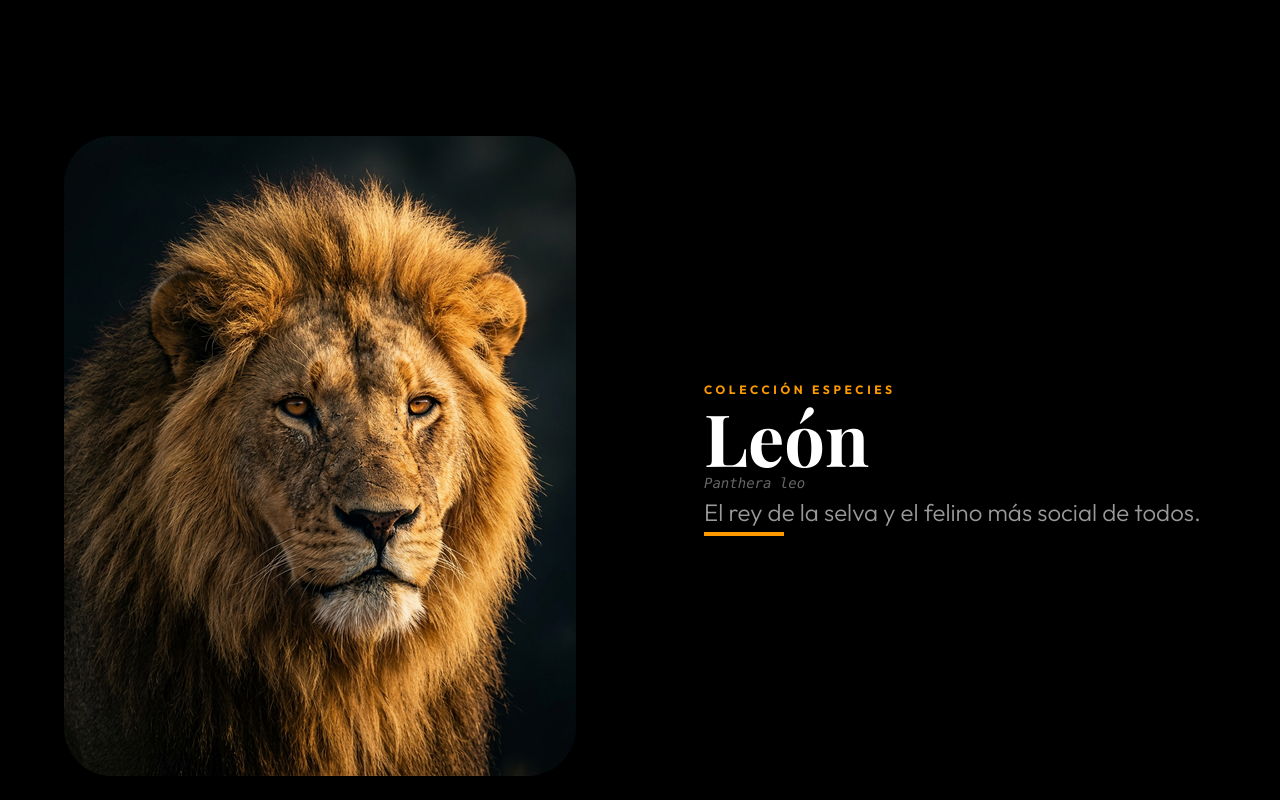
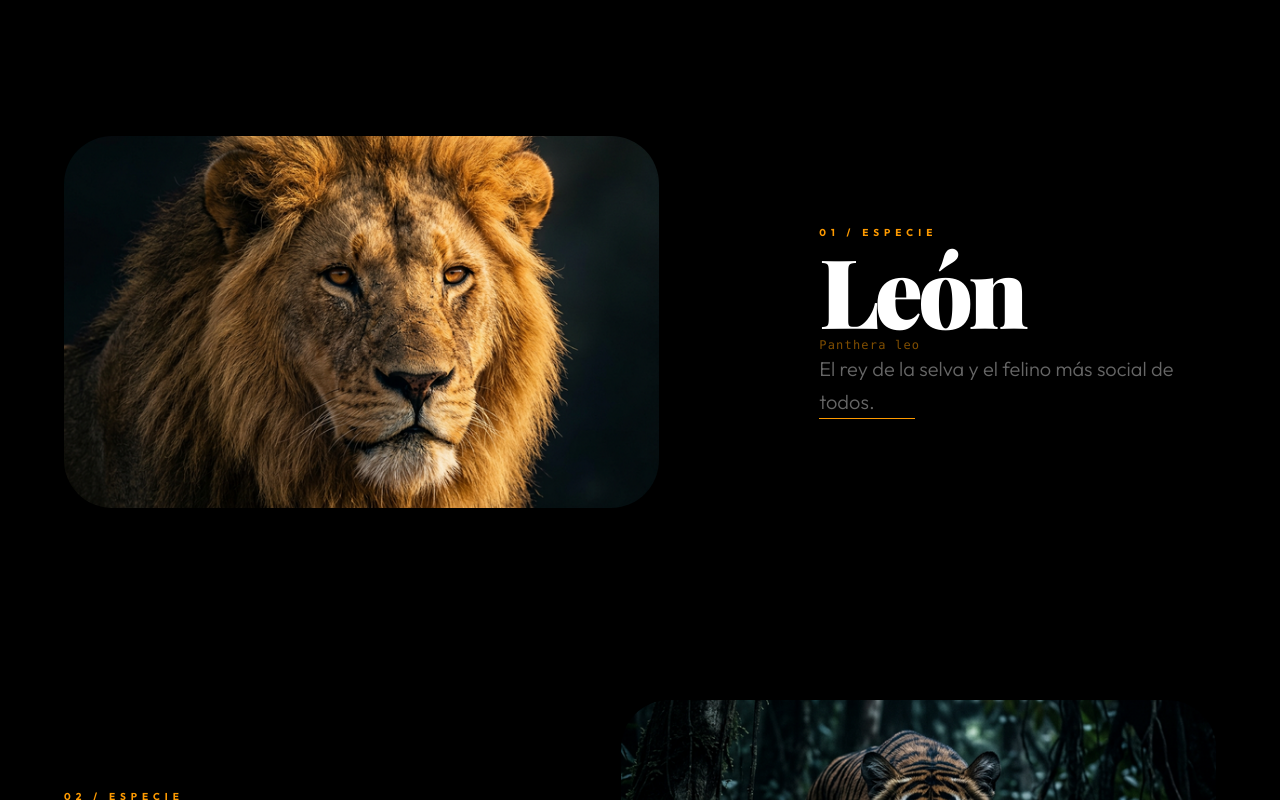
Before and after one commit to jeremyda173/gfelinos, a Next.js app: page / in a window 1280 px wide. Shown: the part 920-1720 px from the top of the page. Built offline with nearby package versions, Linux system fonts and the light colour scheme; a web font is replaced by a local one.

Commit message:
Enhance BigCats gallery with improved typography and smooth scroll animations

```diff
--- a/src/components/sections/BigCats.tsx
+++ b/src/components/sections/BigCats.tsx
@@ -38,39 +38,43 @@ const bigCats = [
 
 export default function BigCats() {
   return (
-    <section id="especies" className="section-padding bg-black">
+    <section id="especies" className="section-padding bg-black relative">
       <div className="container">
-        <div className="flex flex-col gap-32">
+        <div className="flex flex-col gap-48">
           {bigCats.map((cat, i) => (
             <motion.div
               key={cat.name}
               initial={{ opacity: 0, y: 50 }}
               whileInView={{ opacity: 1, y: 0 }}
-              transition={{ duration: 1, delay: 0.2 }}
-              viewport={{ once: true }}
-              className={`flex flex-col ${i % 2 === 0 ? "md:flex-row" : "md:flex-row-reverse"} items-center gap-16 md:gap-32`}
+              transition={{ duration: 1.2, ease: [0.22, 1, 0.36, 1] }}
+              viewport={{ once: true, margin: "-100px" }}
+              className={`flex flex-col ${i % 2 === 0 ? "md:flex-row" : "md:flex-row-reverse"} items-center gap-20 md:gap-40`}
             >
               {/* Image Container */}
-              <div className="relative w-full md:w-1/2 aspect-[4/5] rounded-[3rem] overflow-hidden shadow-2xl">
+              <div className="relative w-full md:w-3/5 aspect-[16/10] rounded-[3rem] overflow-hidden group shadow-[0_0_50px_rgba(0,0,0,0.5)]">
                 <Image
                   src={cat.image}
                   alt={cat.name}
                   fill
-                  className="object-cover transition-transform duration-1000"
+                  className="object-cover transition-transform duration-1000 group-hover:scale-105"
                 />
+                <div className="absolute inset-0 bg-gradient-to-t from-black/60 to-transparent opacity-0 group-hover:opacity-100 transition-opacity duration-700" />
               </div>
 
               {/* Text Content */}
-              <div className="w-full md:w-1/2 text-center md:text-left">
-                 <span className="text-amber-500 font-bold uppercase tracking-[0.3em] mb-4 inline-block text-xs">
-                    Colección Especies
+              <div className="w-full md:w-2/5 text-center md:text-left flex flex-col items-center md:items-start">
+                 <span className="text-amber-500 font-bold uppercase tracking-[0.5em] mb-4 text-[10px]">
+                    0{i + 1} / Especie
                  </span>
-                 <h3 className="text-4xl md:text-7xl font-display font-bold mb-4">{cat.name}</h3>
-                 <p className="text-white/40 italic font-mono mb-8 text-sm">{cat.scientific}</p>
-                 <p className="text-white/60 text-lg md:text-2xl font-light leading-relaxed mb-10 max-w-xl mx-auto md:mx-0">
+                 <h3 className="text-5xl md:text-8xl font-display font-black mb-6 tracking-tighter">{cat.name}</h3>
+                 <p className="text-amber-500/50 font-mono mb-8 text-xs tracking-widest">{cat.scientific}</p>
+                 <p className="text-white/40 text-lg md:text-xl font-light leading-relaxed mb-12 max-w-md">
                     {cat.description}
                  </p>
-                 <div className="w-20 h-1 bg-amber-500 mx-auto md:mx-0" />
+                 <motion.div
+                   whileHover={{ width: 100 }}
+                   className="w-24 h-[1px] bg-amber-500 flex-shrink-0"
+                 />
               </div>
             </motion.div>
           ))}
```
